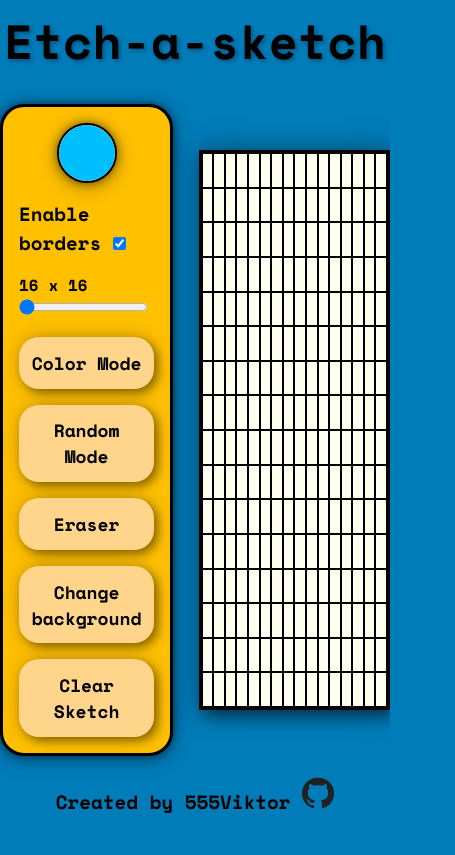
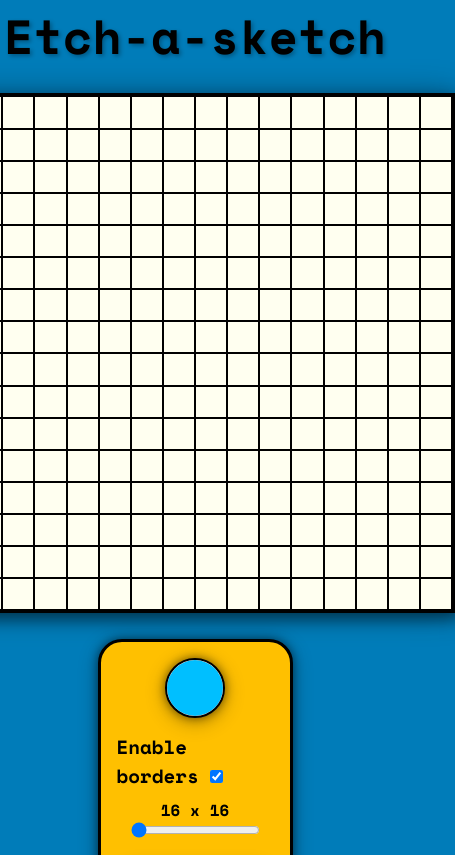
Before and after one commit to 555Viktor/etch-a-sketch, a plain HTML site: page index.html in a window 390 px wide. Shown: the top 855 px of the page, 455 px wide, since content can reach past the window. Drawn offline with nearby package versions, Linux system fonts and the light colour scheme.

Commit message:
Initial html/css responsive refactor

```diff
--- a/index.html
+++ b/index.html
@@ -15,6 +15,8 @@
     <main id="main">
 
         <div class="settings-container">
+
+            <div class="input-settings">
                 <input type="color" value="#00bfff" class="setting input-color-picker">
 
                 <span class="checkbox-title">Enable borders
@@ -25,12 +27,16 @@
                     <strong class="input-sketch-value"></strong>
                     <input type="range" min="16" max="64" value="16" class="setting input-sketch-size">
                 </div>
+            </div>
 
+            <div class="btn-settings">
                 <button class="setting btn-mode btn-color-mode">Color Mode</button>
                 <button class="setting btn-mode btn-rainbow-mode">Random Mode</button>
                 <button class="setting btn-mode btn-erase-mode">Eraser</button>
                 <button class="setting btn-change-bg">Change background</button>
                 <button class="setting btn-clear-sketch">Clear Sketch</button>
+            </div>
+
         </div>
 
         <div class="sketch-container" id="sketch-grid-dom"></div>
--- a/style.css
+++ b/style.css
@@ -21,6 +21,7 @@ body {
     background: #007cb9;
 }
 
+/* Main container styling */
 #main {
     width: 100%;
 
@@ -33,6 +34,7 @@ body {
     margin-bottom: 1rem;
 }
 
+/* Header styling */
 #header {
     width: 100%;
 }
@@ -44,7 +46,11 @@ body {
     text-shadow: 2px 2px 4px rgba(0, 0, 0, 0.3);
 }
 
+/* Sketch settings styling */
 .settings-container {
+    width: 17%;
+    height: 560px;
+
     display: flex;
     flex-direction: column;
     align-items: center;
@@ -59,21 +65,29 @@ body {
     box-shadow: 0 0 10px rgba(0, 0, 0, 0.5), 0 4px 20px rgba(0, 0, 0, 0.3);
 }
 
+.input-settings,
+.input-range-wrapper {
+    display: flex;
+    flex-direction: column;
+    align-items: center;
+}
 .settings-container .setting {
     cursor: pointer;
     font-size: 1.12rem;
+
+    margin-bottom: 0.9rem;
 }
 
 .settings-container button.setting {
     width: 100%;
+
     padding: 0.8rem;
 
     border: none;
     border-radius: 20px;
 
     background: #ffd58b;
-    box-shadow: 4px 4px 10px rgba(0, 0, 0, 0.4),
-    0px 0px 20px rgba(0, 0, 0, 0.2);
+    box-shadow: 4px 4px 10px rgba(0, 0, 0, 0.4), 0px 0px 20px rgba(0, 0, 0, 0.2);
 }
 
 .settings-container .checkbox-title {
@@ -153,3 +167,23 @@ body {
     width: 32px;
     height: 32px;
 }
+
+@media (max-width: 876px) {
+
+    #main {
+        flex-direction: column-reverse;
+    }
+
+    .settings-container {
+        flex-direction: row;
+
+        flex-wrap: wrap;
+        width: 50%;
+    }
+
+    .sketch-container {
+        width: 520px;
+        height: 520px;
+    }
+
+}
```
Lines whose indentation alone changed are shown as unchanged.
